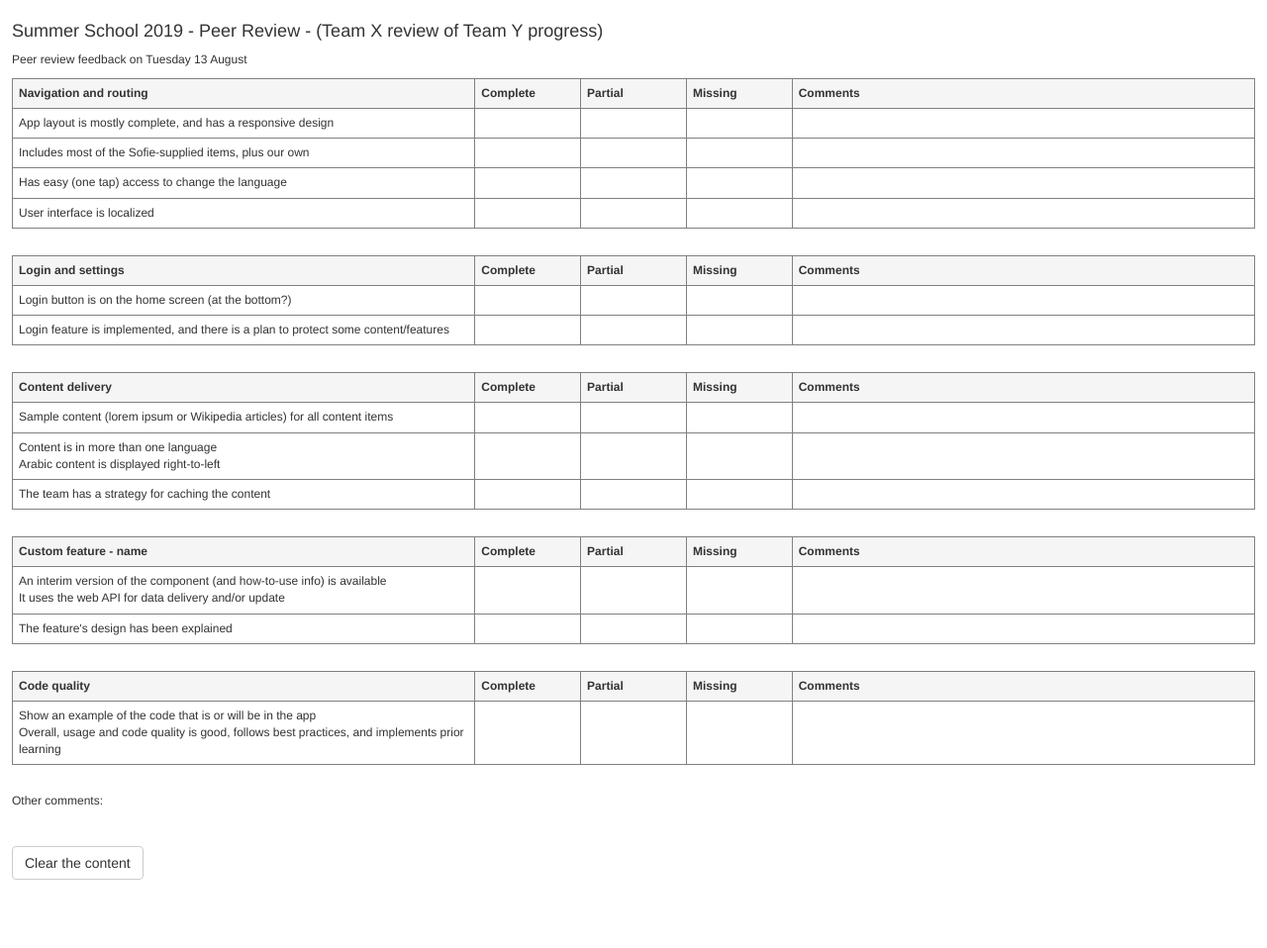
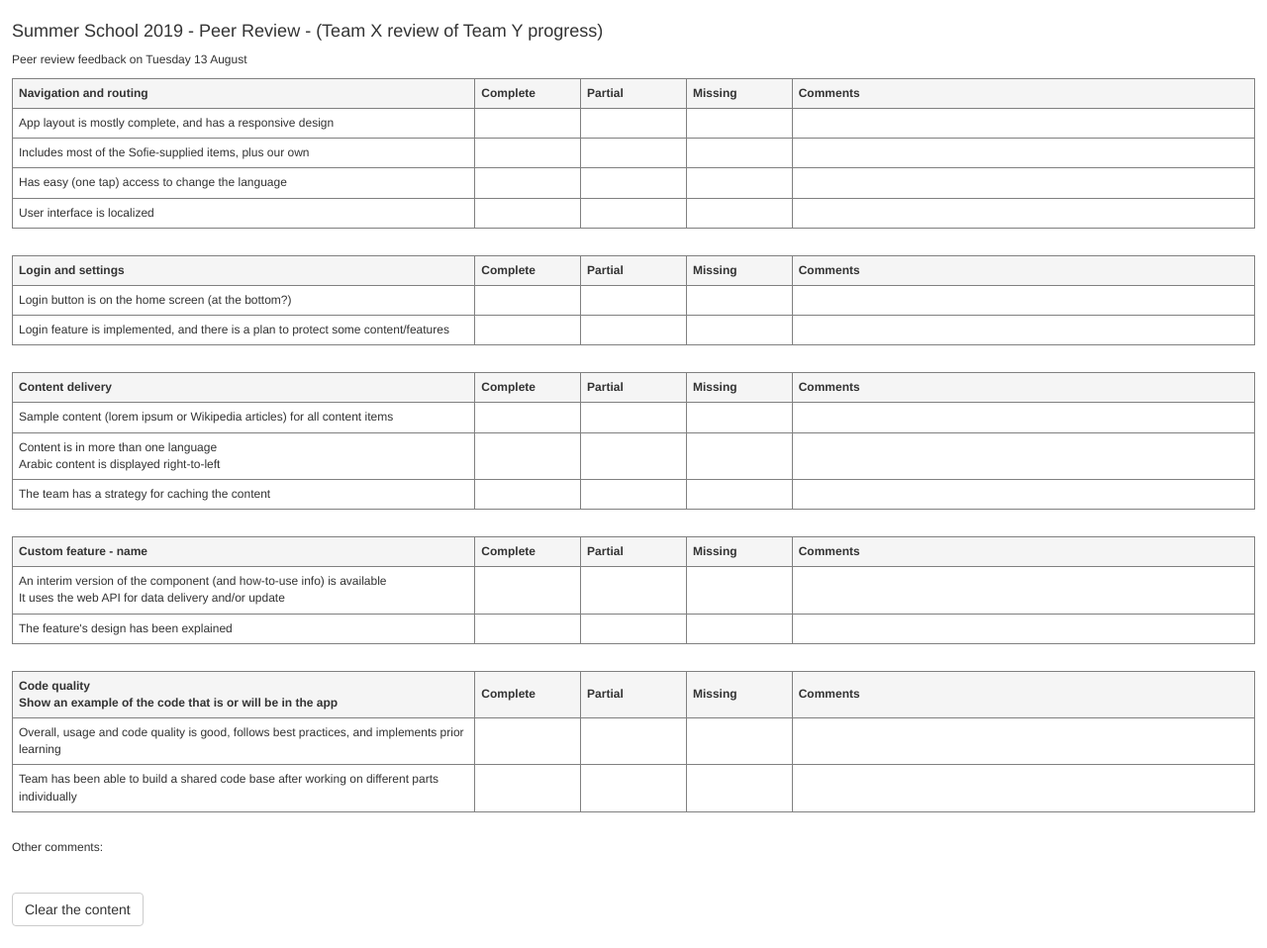
Before and after one commit to sictweb/dps945, a Jekyll site: the page notes/pwa-peer-review-checklist.html, which Jekyll copies as it is, in a window 1280 px wide. Shown: the whole page at 99% size. Built offline with Jekyll 4.4.1, drawn with Linux system fonts in a browser that asks for light colours; nearby versions of some CDN libraries; before the commit the page ends 911 px from its top, so only the background shows below that.

Commit message:
Update pwa-peer-review-checklist.html

```diff
--- a/notes/pwa-peer-review-checklist.html
+++ b/notes/pwa-peer-review-checklist.html
@@ -273,14 +273,14 @@
   <p>&nbsp;</p>
   <table class="checklist">
     <tr>
-      <th class="col1">Code quality</th>
+      <th class="col1">Code quality<br>Show an example of the code that is or will be in the app</th>
       <th class="col2">Complete</th>
       <th class="col3">Partial</th>
       <th class="col4">Missing</th>
       <th class="col5">Comments</th>
     </tr>
     <tr>
-      <td>Show an example of the code that is or will be in the app<br>Overall, usage and code quality is good, follows
+      <td>Overall, usage and code quality is good, follows
         best practices, and implements prior learning</td>
       <td>
         <div contenteditable="true"></div>
@@ -295,7 +295,22 @@
         <div contenteditable="true"></div>
       </td>
     </tr>
-  </table>
+    <tr>
+        <td>Team has been able to build a shared code base after working on different parts individually</td>
+        <td>
+          <div contenteditable="true"></div>
+        </td>
+        <td>
+          <div contenteditable="true"></div>
+        </td>
+        <td>
+          <div contenteditable="true"></div>
+        </td>
+        <td>
+          <div contenteditable="true"></div>
+        </td>
+      </tr>
+    </table>
   <p>&nbsp;</p>
   <p>Other comments:</p>
   <p id="comments" contenteditable="true"></p>
```
